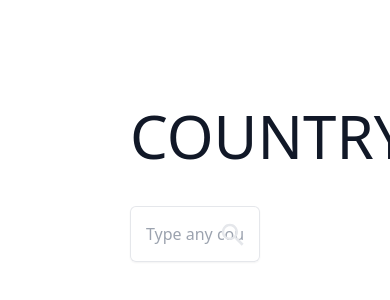
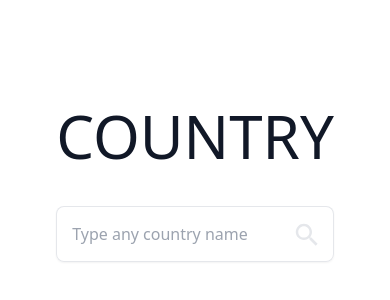
Before and after one commit to maulanairfanf/simple-country, a Vue app: page / in a window 390 px wide. Shown: the part 238-538 px from the top of the page. Built offline with nearby package versions, Linux system fonts and the light colour scheme.

Commit message:
enhance ui search

```diff
--- a/src/components/home/Search.vue
+++ b/src/components/home/Search.vue
@@ -64,13 +64,13 @@ watch(query, newValue => {
 </script>
 <template>
 	<div class="w-screen h-screen flex justify-center items-center">
-		<div class="w-1/3 relative">
+		<div class="md:w-1/3 relative">
 			<label
 				for="country"
 				class="block text-6xl font-medium text-gray-900 text-center mb-10"
 				>COUNTRY</label
 			>
-			<div class="relative rounded-md shadow-sm">
+			<div class="relative rounded-lg shadow-sm">
 				<input
 					v-model="query"
 					v-on:focus="handleFocus"
@@ -78,12 +78,12 @@ watch(query, newValue => {
 					type="text"
 					name="country"
 					id="country"
-					class="w-full rounded-md border-0 text-gray-900 ring-1 ring-gray-200 ring-inset placeholder:text-gray-400 focus:ring-2 focus:ring-inset focus:ring-purple-600 p-4 focus:outline-none"
+					class="input-search"
 					placeholder="Type any country name"
 				/>
 				<div
 					class="absolute inset-y-0 right-4 flex items-center"
-					:class="isFocus ? 'text-purple-600' : 'text-gray-200'"
+					:class="isFocus ? 'text-purple-500' : 'text-gray-200'"
 				>
 					<svg
 						width="23"
@@ -100,19 +100,19 @@ watch(query, newValue => {
 				</div>
 			</div>
 			<div
-				class="absolute mt-2 shadow w-full rounded-md text-gray-900"
+				class="absolute mt-2 shadow w-full rounded-lg text-gray-900"
 				v-if="isFocus"
 			>
 				<div
 					v-if="isLoading"
-					class="py-2 cursor-pointer p-4 rounded-md text-gray-900"
+					class="py-2 cursor-pointer p-4 rounded-lg text-gray-900"
 				>
 					IsLoading...
 				</div>
 				<div
 					@click="handleSelectCountry(item.name.common)"
 					v-else-if="listData.length > 0"
-					class="py-2 hover:bg-gray-200 cursor-pointer p-4 rounded-md w-full text-gray-900"
+					class="py-2 hover:bg-gray-200 cursor-pointer p-4 rounded-lg w-full text-gray-900"
 					v-for="(item, index) in listData"
 					:key="index"
 				>
@@ -120,7 +120,7 @@ watch(query, newValue => {
 				</div>
 				<div
 					v-else-if="isError"
-					class="py-2 cursor-pointer p-4 rounded-md text-red-500"
+					class="py-2 cursor-pointer p-4 rounded-lg text-red-500"
 				>
 					Data not found
 				</div>
```
